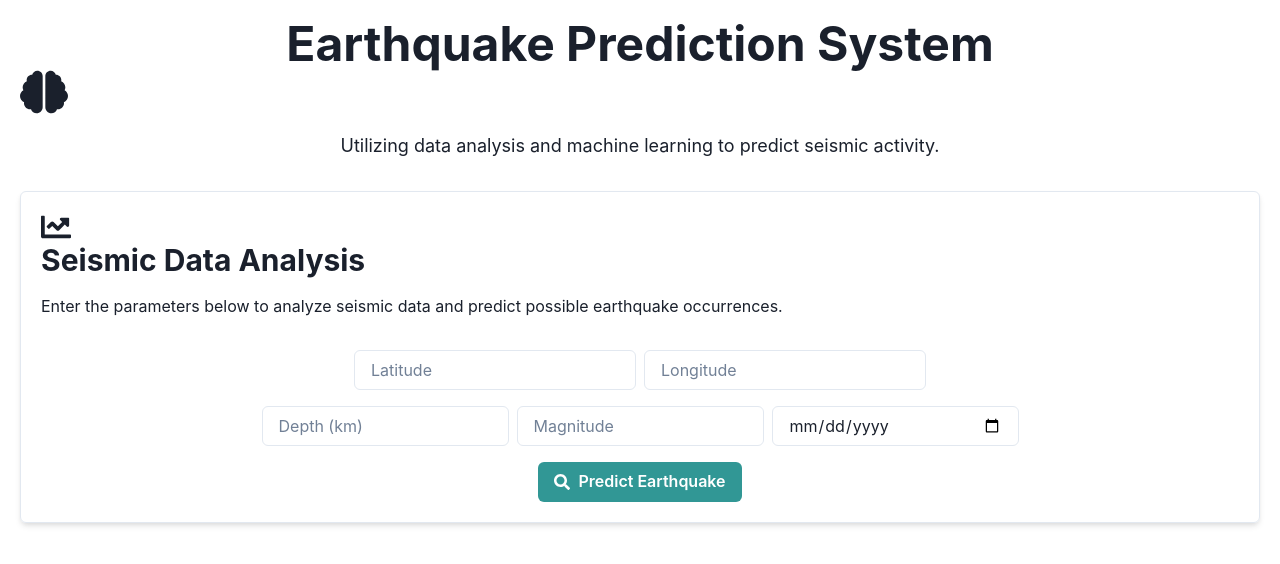
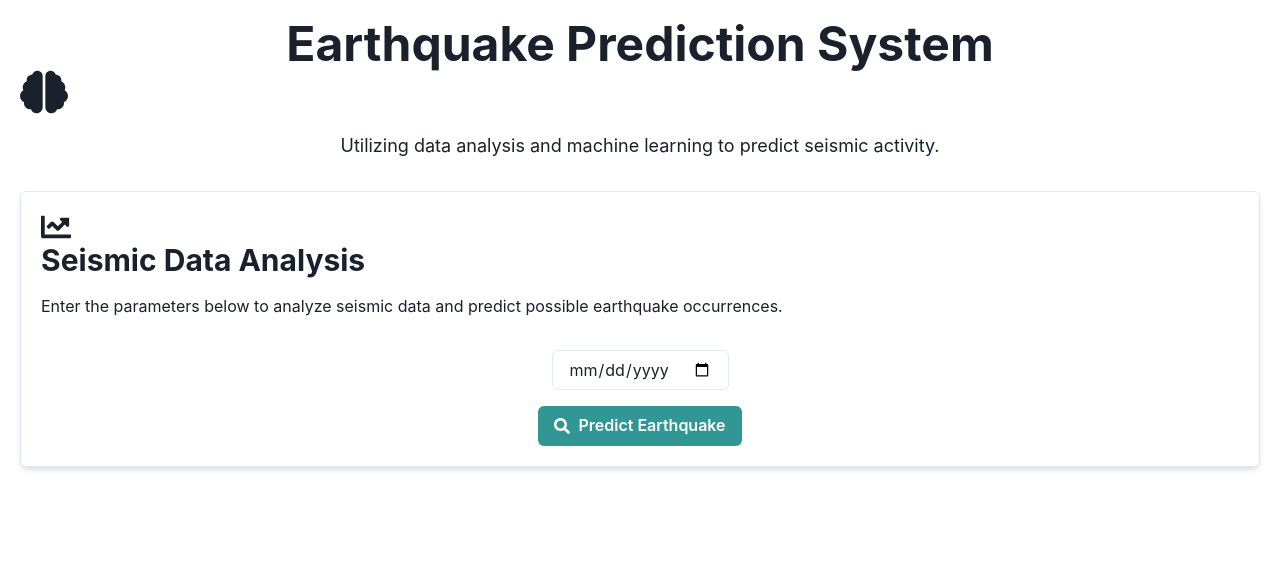
Before and after one commit to GPT-Engineer-App/earthquake-analytics, a React (Vite) app: page / in a window 1280 px wide. Shown: the top 564 px of the page. Built offline with nearby package versions, Linux system fonts and the light colour scheme.

Commit message:
日付のみからよそくする
Removed Latitude, Longitude, Depth, and Magnitude inputs, only the Date input remains for earthquake prediction.

```diff
--- a/src/pages/Index.jsx
+++ b/src/pages/Index.jsx
@@ -34,13 +34,7 @@ const Index = () => {
           </Heading>
           <Text mb={8}>Enter the parameters below to analyze seismic data and predict possible earthquake occurrences.</Text>
           <VStack spacing={4}>
-            <HStack>
-              <Input placeholder="Latitude" />
-              <Input placeholder="Longitude" />
-            </HStack>
-            <HStack>
-              <Input placeholder="Depth (km)" />
-              <Input placeholder="Magnitude" />
+            <HStack justifyContent="center">
               <Input placeholder="Date (YYYY-MM-DD)" type="date" />
             </HStack>
             <Button leftIcon={<FaSearch />} colorScheme="teal" onClick={handlePredictClick}>
```
